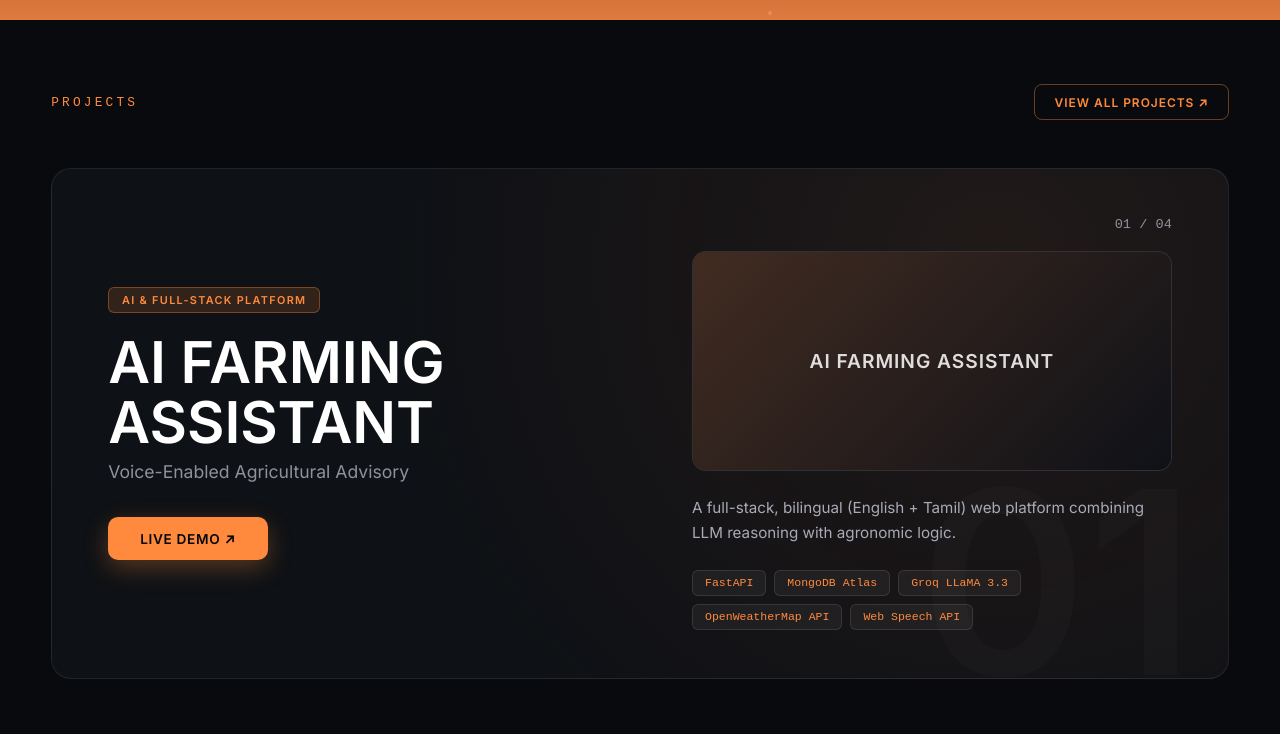
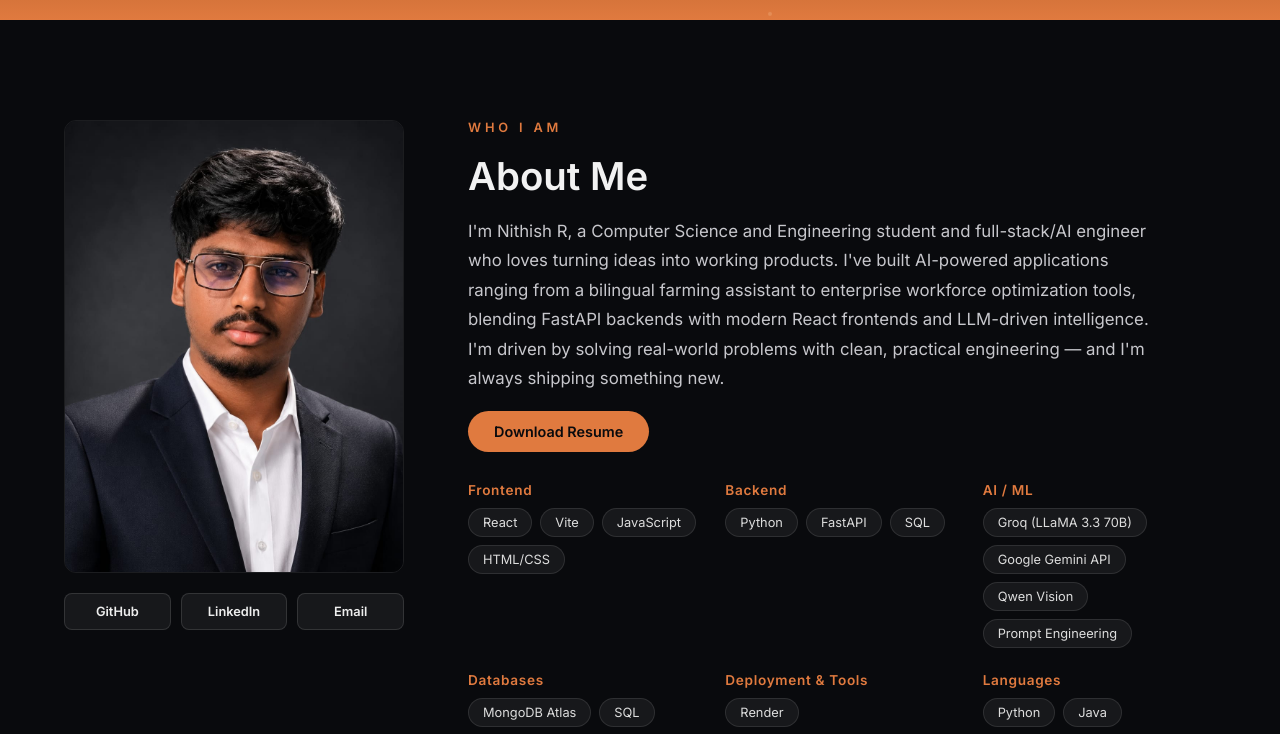
Before and after one commit to rnithish18/cinematic-portfolio-hero, a Next.js app: page / in a window 1280 px wide. Shown: the part 1260-1994 px from the top of the page. Built offline with nearby package versions, Linux system fonts and the light colour scheme.

Commit message:
Add About section with skills, resume, socials, and fun facts

```diff
--- a/app/page.tsx
+++ b/app/page.tsx
@@ -1,6 +1,7 @@
 import Navbar from "@/components/Navbar";
 import VideoIntro from "@/components/VideoIntro";
 import ScrollTransition from "@/components/ScrollTransition";
+import About from "@/components/About";
 import ProjectsShowcase from "@/components/ProjectsShowcase";
 import CertificationsSection from "@/components/CertificationsSection";
 
@@ -10,6 +11,7 @@ export default function Home() {
       <Navbar />
       <VideoIntro videoSrc="/hero-video.mp4" nextSectionId="projects" />
       <ScrollTransition />
+      <About />
       <div id="projects">
         <ProjectsShowcase />
       </div>
--- /dev/null
+++ b/components/About.module.css
@@ -0,0 +1,163 @@
+.aboutSection {
+  background: #090a0d;
+  padding: 100px 5% 120px;
+}
+
+.container {
+  display: grid;
+  grid-template-columns: 340px 1fr;
+  gap: 64px;
+  max-width: 1280px;
+  margin: 0 auto;
+}
+
+.photoWrapper {
+  display: flex;
+  flex-direction: column;
+  gap: 20px;
+  position: sticky;
+  top: 120px;
+  align-self: start;
+}
+
+.photo {
+  width: 100%;
+  aspect-ratio: 3 / 4;
+  object-fit: cover;
+  border-radius: 12px;
+  border: 1px solid rgba(255, 255, 255, 0.08);
+}
+
+.socialRow {
+  display: flex;
+  gap: 10px;
+  flex-wrap: wrap;
+}
+
+.socialBtn {
+  flex: 1;
+  text-align: center;
+  padding: 10px 14px;
+  border-radius: 8px;
+  background: rgba(255, 255, 255, 0.06);
+  border: 1px solid rgba(255, 255, 255, 0.12);
+  color: #eee;
+  font-size: 0.8rem;
+  font-weight: 600;
+  text-decoration: none;
+  transition: background 0.2s ease, transform 0.2s ease;
+}
+
+.socialBtn:hover {
+  background: #e07a3f;
+  border-color: #e07a3f;
+  color: #090a0d;
+  transform: translateY(-2px);
+}
+
+.content {
+  display: flex;
+  flex-direction: column;
+  gap: 18px;
+}
+
+.eyebrow {
+  color: #e07a3f;
+  font-size: 0.8rem;
+  font-weight: 700;
+  letter-spacing: 0.3em;
+}
+
+.heading {
+  color: #f2f2f2;
+  font-size: clamp(1.8rem, 3vw, 2.6rem);
+  font-weight: 800;
+  margin: 0;
+}
+
+.bio {
+  color: #c7c7cc;
+  font-size: 1.05rem;
+  line-height: 1.75;
+  max-width: 700px;
+}
+
+.resumeBtn {
+  display: inline-block;
+  width: fit-content;
+  padding: 12px 26px;
+  border-radius: 999px;
+  background: #e07a3f;
+  color: #090a0d;
+  font-weight: 700;
+  font-size: 0.9rem;
+  text-decoration: none;
+  transition: background 0.2s ease, transform 0.2s ease;
+}
+
+.resumeBtn:hover {
+  background: #f0925c;
+  transform: translateY(-2px);
+}
+
+.skillsWrapper {
+  display: grid;
+  grid-template-columns: repeat(auto-fit, minmax(220px, 1fr));
+  gap: 24px;
+  margin-top: 12px;
+}
+
+.skillGroup {
+  display: flex;
+  flex-direction: column;
+  gap: 10px;
+}
+
+.skillCategory {
+  color: #e07a3f;
+  font-size: 0.85rem;
+  font-weight: 700;
+  letter-spacing: 0.05em;
+  margin: 0;
+}
+
+.skillTags {
+  display: flex;
+  flex-wrap: wrap;
+  gap: 8px;
+}
+
+.skillTag {
+  padding: 6px 14px;
+  border-radius: 999px;
+  background: rgba(255, 255, 255, 0.06);
+  border: 1px solid rgba(255, 255, 255, 0.1);
+  color: #ddd;
+  font-size: 0.8rem;
+}
+
+.funFacts {
+  display: grid;
+  grid-template-columns: repeat(auto-fit, minmax(220px, 1fr));
+  gap: 14px;
+  margin-top: 24px;
+}
+
+.funFactCard {
+  padding: 16px 18px;
+  border-radius: 10px;
+  background: rgba(224, 122, 63, 0.08);
+  border: 1px solid rgba(224, 122, 63, 0.2);
+  color: #e8e8ea;
+  font-size: 0.9rem;
+}
+
+@media (max-width: 860px) {
+  .container {
+    grid-template-columns: 1fr;
+  }
+  .photoWrapper {
+    position: static;
+    max-width: 280px;
+  }
+}
--- /dev/null
+++ b/components/About.tsx
@@ -0,0 +1,87 @@
+import styles from "./About.module.css";
+
+const skillGroups = [
+  {
+    category: "Frontend",
+    skills: ["React", "Vite", "JavaScript", "HTML/CSS"],
+  },
+  {
+    category: "Backend",
+    skills: ["Python", "FastAPI", "SQL"],
+  },
+  {
+    category: "AI / ML",
+    skills: [
+      "Groq (LLaMA 3.3 70B)",
+      "Google Gemini API",
+      "Qwen Vision",
+      "Prompt Engineering",
+    ],
+  },
+  {
+    category: "Databases",
+    skills: ["MongoDB Atlas", "SQL"],
+  },
+  {
+    category: "Deployment & Tools",
+    skills: ["Render", "GitHub Actions/Pages", "Git & GitHub", "VS Code"],
+  },
+  {
+    category: "Languages",
+    skills: ["Python", "Java", "JavaScript"],
+  },
+];
+
+const funFacts = [
+  "Full-stack by day, LeetCode grinder by night",
+  "Built an AI that talks to farmers in Tamil & English",
+  "Obsessed with clean code and cleaner UI",
+  "Ships side projects faster than coffee gets cold",
+];
+
+export default function About() {
+  return (
+    <section id="about" className={styles.aboutSection}>
+      <div className={styles.container}>
+        <div className={styles.photoWrapper}>
+          <img src="/about-photo.jpg" alt="Nithish R" className={styles.photo} />
+          <div className={styles.socialRow}>
+            <a href="https://github.com/rnithish18" target="_blank" rel="noopener noreferrer" className={styles.socialBtn}>GitHub</a>
+            <a href="https://www.linkedin.com/in/r-nithish-181206n/" target="_blank" rel="noopener noreferrer" className={styles.socialBtn}>LinkedIn</a>
+            <a href="mailto:rnithish18122006@gmail.com" className={styles.socialBtn}>Email</a>
+          </div>
+        </div>
+
+        <div className={styles.content}>
+          <span className={styles.eyebrow}>WHO I AM</span>
+          <h2 className={styles.heading}>About Me</h2>
+
+          <p className={styles.bio}>
+            I&apos;m Nithish R, a Computer Science and Engineering student and full-stack/AI engineer who loves turning ideas into working products. I&apos;ve built AI-powered applications ranging from a bilingual farming assistant to enterprise workforce optimization tools, blending FastAPI backends with modern React frontends and LLM-driven intelligence. I&apos;m driven by solving real-world problems with clean, practical engineering — and I&apos;m always shipping something new.
+          </p>
+
+          <a href="/resume.pdf" download className={styles.resumeBtn}>Download Resume</a>
+
+          <div className={styles.skillsWrapper}>
+            {skillGroups.map((group) => (
+              <div key={group.category} className={styles.skillGroup}>
+                <h3 className={styles.skillCategory}>{group.category}</h3>
+                <div className={styles.skillTags}>
+                  {group.skills.map((skill) => (
+                    <span key={skill} className={styles.skillTag}>{skill}</span>
+                  ))}
+                </div>
+              </div>
+            ))}
+          </div>
+
+          <div className={styles.funFacts}>
+            {funFacts.map((fact) => (
+              <div key={fact} className={styles.funFactCard}>{fact}</div>
+            ))}
+          </div>
+        </div>
+      </div>
+    </section>
+  );
+}
```
Also changed, not shown: public/about-photo.jpg (added), 1 other file (tests, documents, lock files or other folders).
